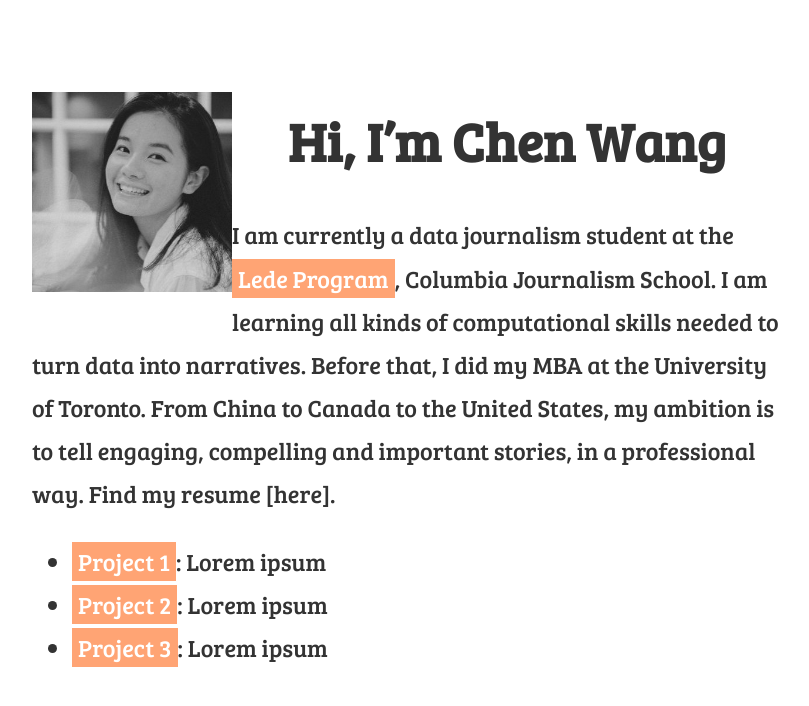
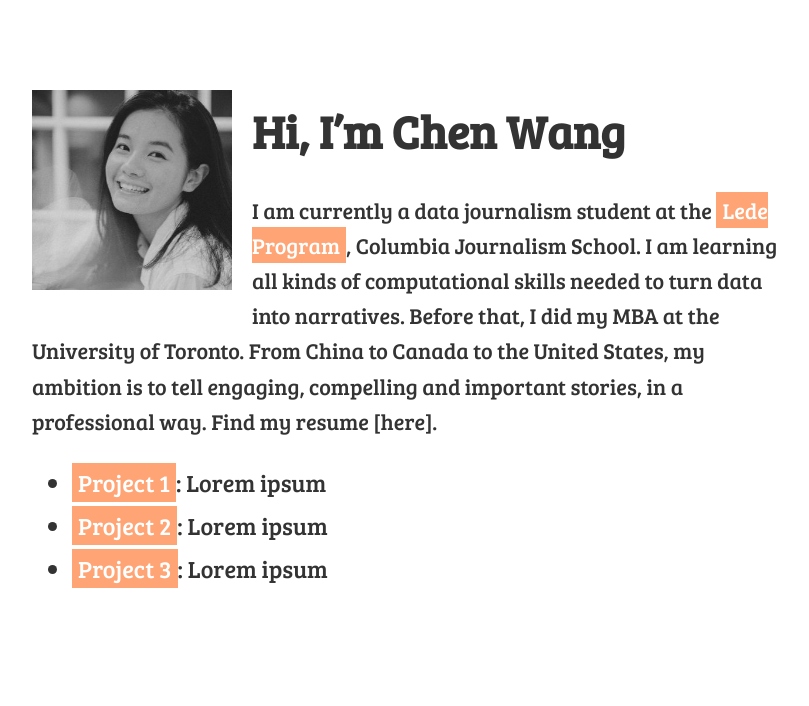
Before and after one commit to hichenwang/Data_Studio_Projects, a Jekyll site: the page built from docs/index.md, in a window 1280 px wide. Shown: the top 706 px of the page, without its empty margins (233-1042 px from the left). Built offline with Jekyll 4.4.1, drawn with Linux system fonts in a browser that asks for light colours.

Commit message:
website update

```diff
--- a/docs/assets/css/main.css
+++ b/docs/assets/css/main.css
@@ -17,8 +17,7 @@
 }
 
 h1 {
-  font-size: 54px;
-  text-align: center;
+  font-size: 46px;
 }
 
 h2 {
@@ -28,6 +27,7 @@ h2 {
 p:first-of-type {
     width: 200px;
     float: left;
+    margin-right: 20px;
 }
 
 img {
@@ -37,8 +37,8 @@ img {
 }
 
 p {
-  font-size: 24px;
-  line-height: 1.8;
+  font-size: 22px;
+  line-height: 1.6;
 }
 
 li {
```
